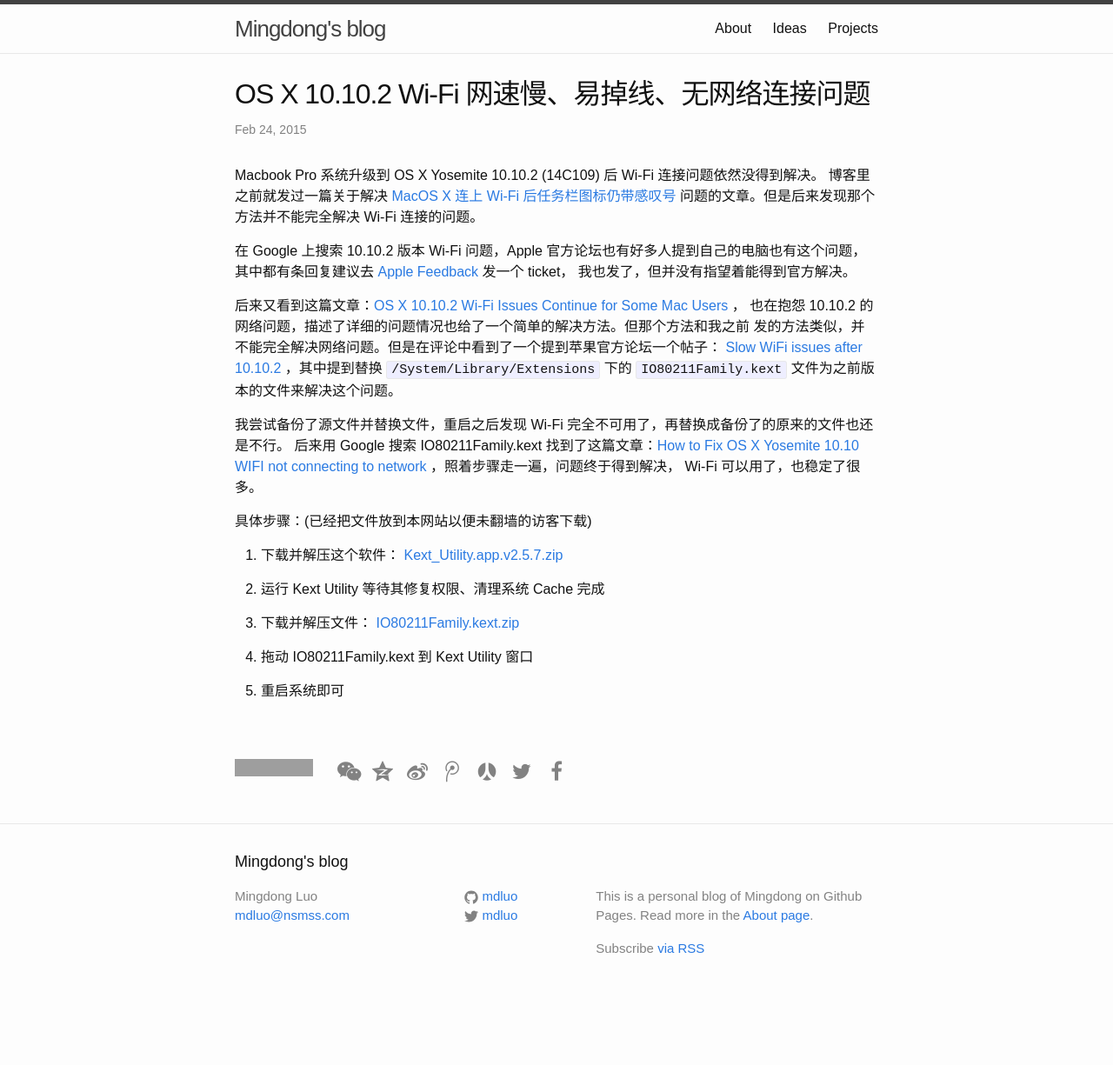
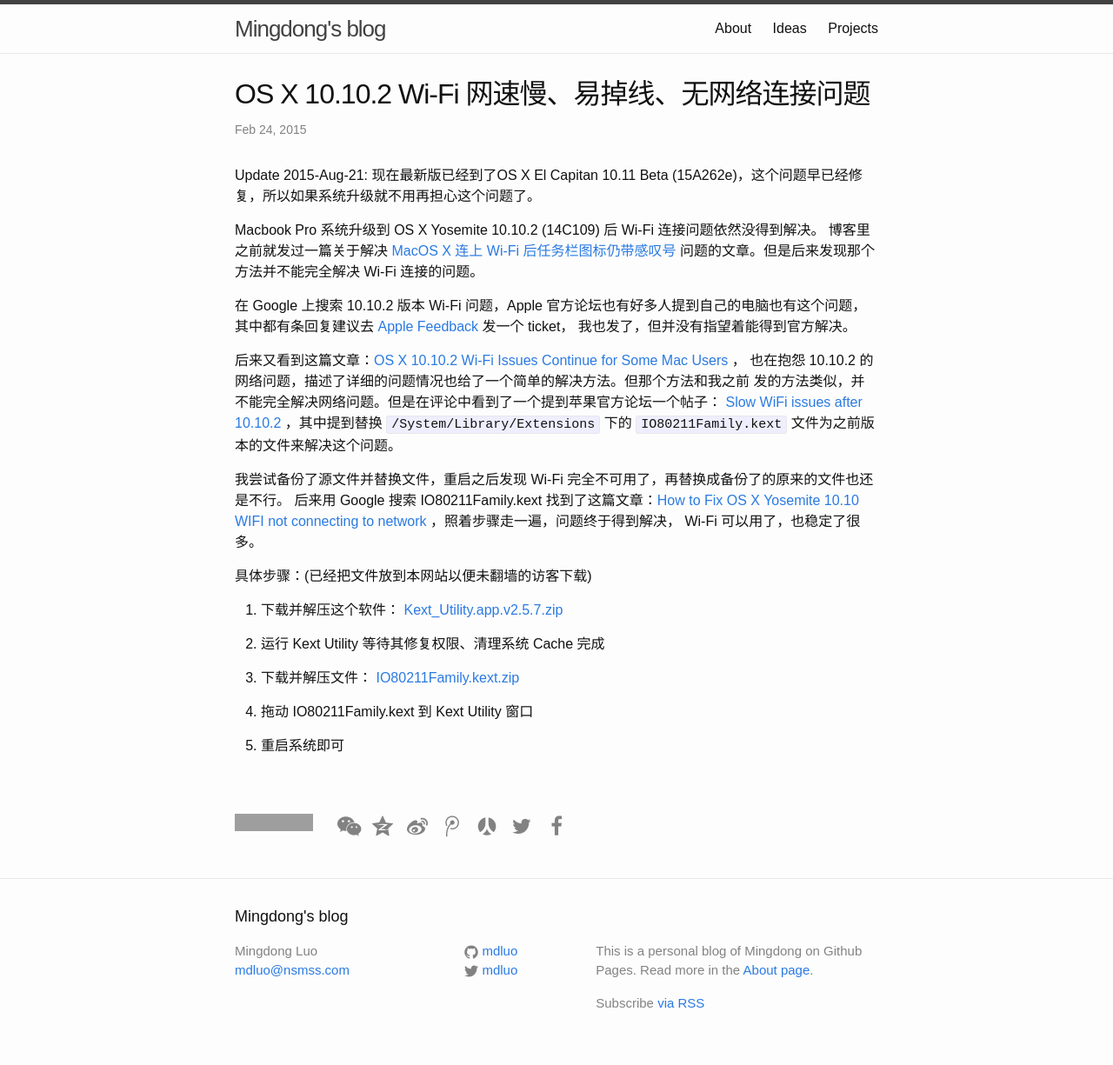
Before and after one commit to itfen/md, a Jekyll site: the page built from _posts/2015-02-24-os-x-10.10.2-wi-fi-problems.md, in a window 1280 px wide. Shown: the whole page at 87% size. Built offline with Jekyll 4.4.1, drawn with Linux system fonts in a browser that asks for light colours; nearby versions of some CDN libraries; comment, search, counter and statistics services are not loaded; before the commit the page ends 1162 px from its top, so only the background shows below that; grey boxes are pictures that could not be loaded.

Commit message:
Update Post

```diff
--- a/_posts/2015-02-24-os-x-10.10.2-wi-fi-problems.md
+++ b/_posts/2015-02-24-os-x-10.10.2-wi-fi-problems.md
@@ -5,6 +5,8 @@
 comments: true
 share: true
 ---
+
+Update 2015-Aug-21: 现在最新版已经到了OS X El Capitan 10.11 Beta (15A262e)，这个问题早已经修复，所以如果系统升级就不用再担心这个问题了。
 
 Macbook Pro 系统升级到 OS X Yosemite 10.10.2 (14C109) 后 Wi-Fi 连接问题依然没得到解决。
 博客里之前就发过一篇关于解决 [MacOS X 连上 Wi-Fi 后任务栏图标仍带感叹号](http://blog.nsmss.com/2015/01/17/exclamation-icon-displayed-in-Wi-Fi-menu-on-mac-os-x.html) 问题的文章。但是后来发现那个方法并不能完全解决 Wi-Fi 连接的问题。
```
